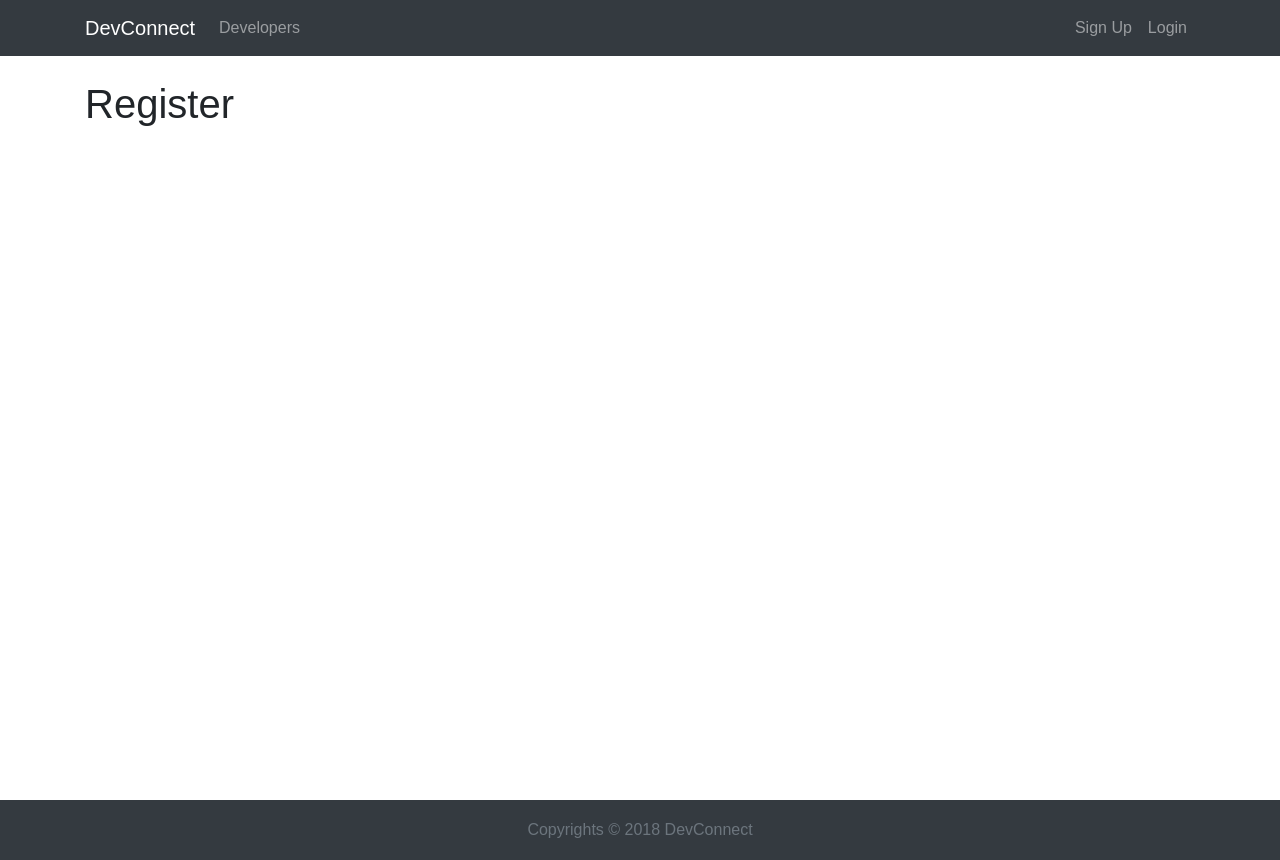
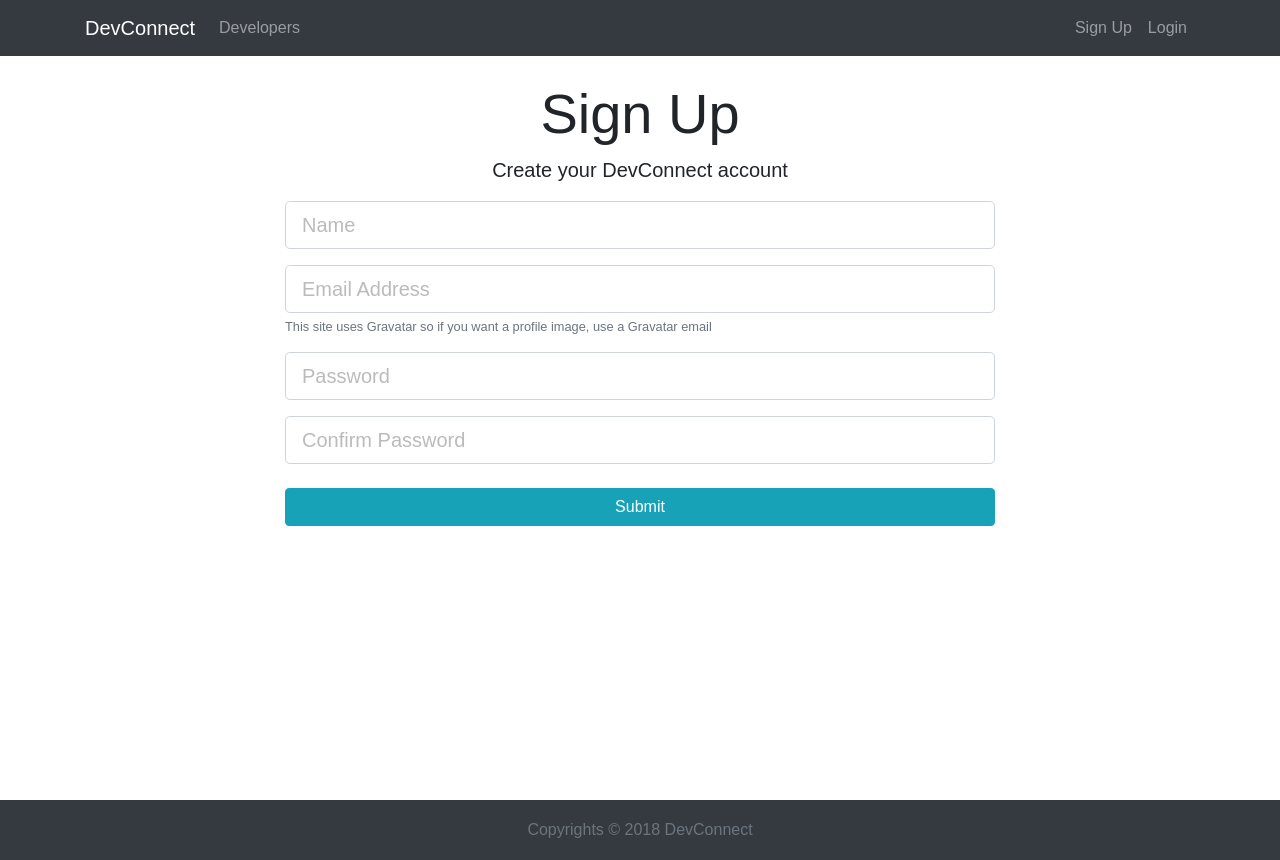
Before and after one commit to thakursachin467/DevConnect, a React (Create React App) app in the folder client/: page /register in a window 1280 px wide. Built offline with nearby package versions, Linux system fonts and the light colour scheme.

Commit message:
added login/register

```diff
--- a/client/src/components/auth/Login.js
+++ b/client/src/components/auth/Login.js
@@ -1,12 +1,50 @@
 import React, { Component } from 'react'
 
 class Login extends Component {
+    constructor() {
+        super();
+        this.state = {
+            email: '',
+            password: ''
+        }
+        this.onChange = this.onChange.bind(this);
+        this.onSubmit = this.onSubmit.bind(this);
+    }
+    onChange(e) {
+        this.setState({ [e.target.name]: e.target.value })
+
+    }
+    onSubmit(e) {
+        e.preventDefault();
+        const authUser = {
+            email: this.state.email,
+            password: this.state.password
+        }
+        console.log(authUser)
+    }
+
     render() {
         return (
-            <div>
-                <h1>lOGIN</h1>
+            <div className="login">
+                <div className="container">
+                    <div className="row">
+                        <div className="col-md-8 m-auto">
+                            <h1 className="display-4 text-center">Log In</h1>
+                            <p className="lead text-center">Sign in to your DevConnect account</p>
+                            <form onSubmit={this.onSubmit}>
+                                <div className="form-group">
+                                    <input type="email" className="form-control form-control-lg" placeholder="Email Address" name="email" value={this.state.email} onChange={this.onChange} />
+                                </div>
+                                <div className="form-group">
+                                    <input type="password" className="form-control form-control-lg" placeholder="Password" name="password" value={this.state.email} onChange={this.onChange} />
+                                </div>
+                                <input type="submit" className="btn btn-info btn-block mt-4" />
+                            </form>
+                        </div>
+                    </div>
+                </div>
+            </div>
 
-            </div>
         )
     }
 }
--- a/client/src/components/auth/Register.js
+++ b/client/src/components/auth/Register.js
@@ -1,11 +1,62 @@
 import React, { Component } from 'react'
 
 class Register extends Component {
+    constructor() {
+        super();
+        this.state = {
+            name: '',
+            email: '',
+            password: '',
+            password2: '',
+            errors: {
+
+            }
+        }
+        this.onChange = this.onChange.bind(this);
+        this.onSubmit = this.onSubmit.bind(this);
+    }
+    onChange(e) {
+        this.setState({ [e.target.name]: e.target.value })
+
+    }
+    onSubmit(e) {
+        e.preventDefault();
+        const newUser = {
+            name: this.state.name,
+            email: this.state.email,
+            password: this.state.password,
+            password2: this.state.password2
+        }
+        console.log(newUser)
+    }
     render() {
         return (
-            <div>
-                <h1>Register</h1>
-            </div>
+            <div className="register">
+                <div className="container">
+                    <div className="row">
+                        <div className="col-md-8 m-auto">
+                            <h1 className="display-4 text-center">Sign Up</h1>
+                            <p className="lead text-center">Create your DevConnect account</p>
+                            <form onSubmit={this.onSubmit}>
+                                <div className="form-group">
+                                    <input type="text" className="form-control form-control-lg" placeholder="Name" name="name" value={this.state.name} onChange={this.onChange} />
+                                </div>
+                                <div className="form-group">
+                                    <input type="email" className="form-control form-control-lg" placeholder="Email Address" name="email" value={this.state.email} onChange={this.onChange} />
+                                    <small className="form-text text-muted">This site uses Gravatar so if you want a profile image, use a Gravatar email</small>
+                                </div>
+                                <div className="form-group">
+                                    <input type="password" className="form-control form-control-lg" placeholder="Password" name="password" value={this.state.password} onChange={this.onChange} />
+                                </div>
+                                <div className="form-group">
+                                    <input type="password" className="form-control form-control-lg" placeholder="Confirm Password" name="password2" value={this.state.password2} onChange={this.onChange} />
+                                </div>
+                                <input type="submit" className="btn btn-info btn-block mt-4" />
+                            </form>
+                        </div>
+                    </div>
+                </div>
+            </div >
         )
     }
 }
--- a/package.json
+++ b/package.json
@@ -4,7 +4,7 @@
   "description": "A website where developer meet and help each other",
   "main": "app.js",
   "scripts": {
-    "test": "echo \"Error: no test specified\" && exit 1",
+    "test": "snyk test",
     "start": "node app.js",
     "dev": "nodemon app.js",
     "client-install": "npm install --prefix client",
@@ -26,6 +26,7 @@
     "validator": "^10.6.0"
   },
   "devDependencies": {
-    "nodemon": "^1.18.3"
+    "nodemon": "^1.18.3",
+    "snyk": "^1.94.0"
   }
 }
```
Also changed, not shown: 1 other file (tests, documents, lock files or other folders).
